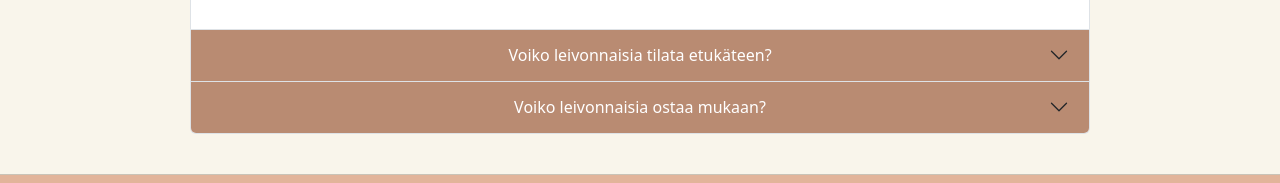
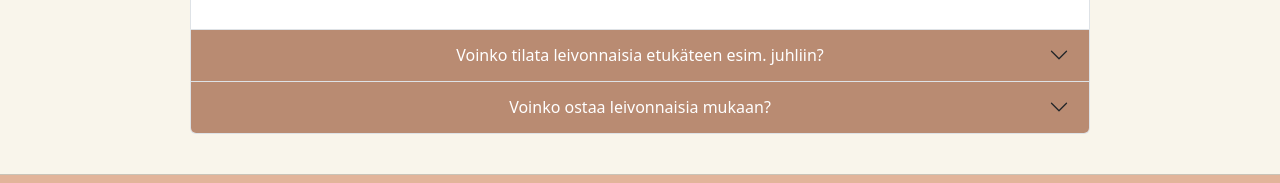
Before and after one commit to annakristiina/bootstrap, a plain HTML site: page yhteystiedot.html in a window 1280 px wide. Shown: the part 1122-1305 px from the top of the page. Drawn offline with nearby package versions, Linux system fonts and the light colour scheme.

Commit message:
Muokattu faq-kysymysten muotoilua

```diff
--- a/yhteystiedot.html
+++ b/yhteystiedot.html
@@ -95,7 +95,7 @@
                         <h4 class="accordion-header">
                             <button class="accordion-button collapsed" type="button" data-bs-toggle="collapse" data-bs-target="#collapseTwo"
                                 aria-expanded="false" aria-controls="collapseTwo">
-                                Voiko leivonnaisia tilata etukäteen?
+                                Voinko tilata leivonnaisia etukäteen esim. juhliin?
                             </button>
                         </h4>
                         <div id="collapseTwo" class="accordion collapse collapse" data-bs-parent="#accordionExample">
@@ -109,7 +109,7 @@
                         <h4 class="accordion-header">
                             <button class="accordion-button collapsed" type="button" data-bs-toggle="collapse" data-bs-target="#collapseThree"
                                 aria-expanded="false" aria-controld="collapseThree">
-                            Voiko leivonnaisia ostaa mukaan?
+                            Voinko ostaa leivonnaisia mukaan?
                             </button>
                         </h4>
                         <div id="collapseThree" class="accordion collapse collapse" data-bs-parent="#accordionExample">
```
